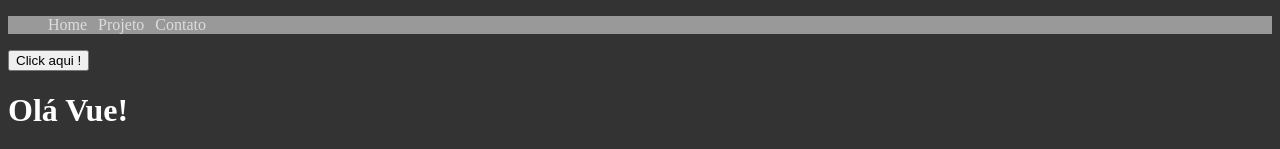
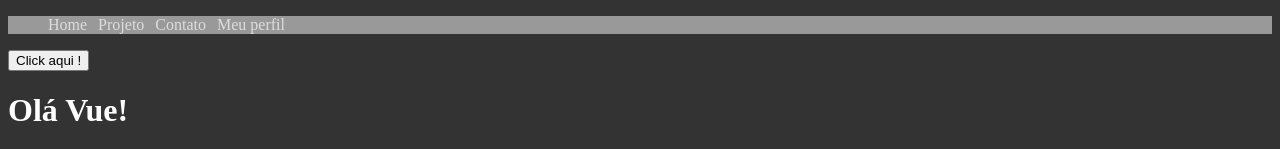
Before and after one commit to GutoBessa/Reciclegem_vue, a Vue app in the folder project_vue/: page / in a window 1280 px wide. Shown: the top 149 px of the page. Built offline with nearby package versions, Linux system fonts and the light colour scheme.

Commit message:
Testing props and their properties.

```diff
--- a/project_vue/src/App.vue
+++ b/project_vue/src/App.vue
@@ -1,6 +1,6 @@
 <template>
   <div>
-    <Header />
+    <Header :esta_logado="true" />
     <first-component-vue />
     <p class="paragrafo-pai">O dado de app é {{ Testando }} .</p>
     <live-cycle-vue />
--- a/project_vue/src/Header.vue
+++ b/project_vue/src/Header.vue
@@ -3,11 +3,13 @@
     <li><a href="#">Home</a></li>
     <li><a href="#">Projeto</a></li>
     <li><a href="#">Contato</a></li>
+    <li v-if="esta_logado"><a href="#">Meu perfil</a></li>
   </ul>
 </template>
 <script>
 export default {
   name: "Header",
+  props: ["esta_logado"],
 };
 </script>
 
--- a/project_vue/src/components/Info.vue
+++ b/project_vue/src/components/Info.vue
@@ -13,7 +13,7 @@
     </ul>
     <p>Utilizo as sequintes technologias para front-end:</p>
     <ul>
-      <li v-for="technology in frontend_technologies" key="technology.id">
+      <li v-for="technology in frontend_technologies" :key="technology.id">
         {{ technology.language }}
       </li>
     </ul>
@@ -31,13 +31,17 @@
 <script>
 import Pictures from "./Pictures.vue";
 export default {
-  components: { Pictures },
   name: "Infoo",
+  components: {
+    Pictures,
+  },
+  props: {
+    email: String,
+  },
   data() {
     return {
       Esta_trabalhando: false,
       mostrar_email: false,
-      email: "luiz-augustosouza@hotmail.com",
       texto_Botao: "Mostrar e-mail",
       backend_technologies: ["Javascript", "PHP", "Python"],
       frontend_technologies: [
--- a/project_vue/src/components/Person.vue
+++ b/project_vue/src/components/Person.vue
@@ -1,20 +1,24 @@
 <template>
   <div>
     <h2>Esta é a descrição da pessoa: {{ name }}</h2>
-    <info />
+    <info :email="email" />
     <forms />
   </div>
 </template>
 <script>
 import Forms from "../components/Forms.vue";
 import Info from "../components/Info.vue";
+
 export default {
-  components: { Info, Forms },
-
-  Formname: "Person",
+  name: "Person",
+  components: {
+    Info,
+    Forms,
+  },
   data() {
     return {
       name: "Luiz",
+      email: "luiz-augustosouza@hotmail.com",
     };
   },
 };
```
